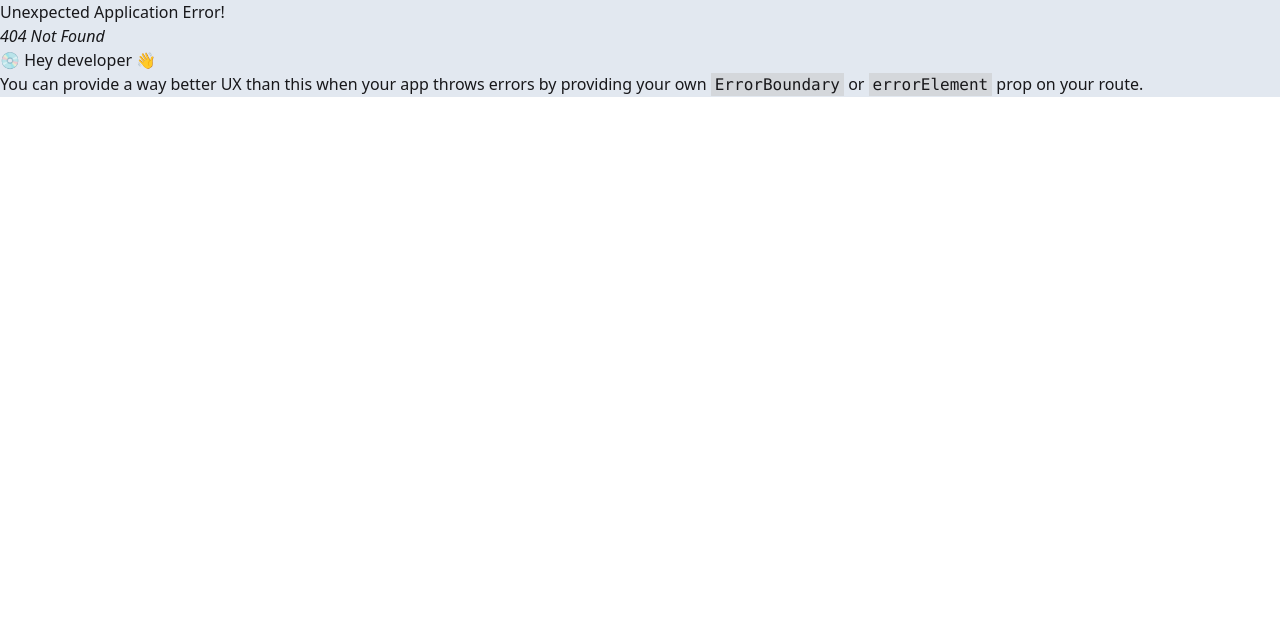
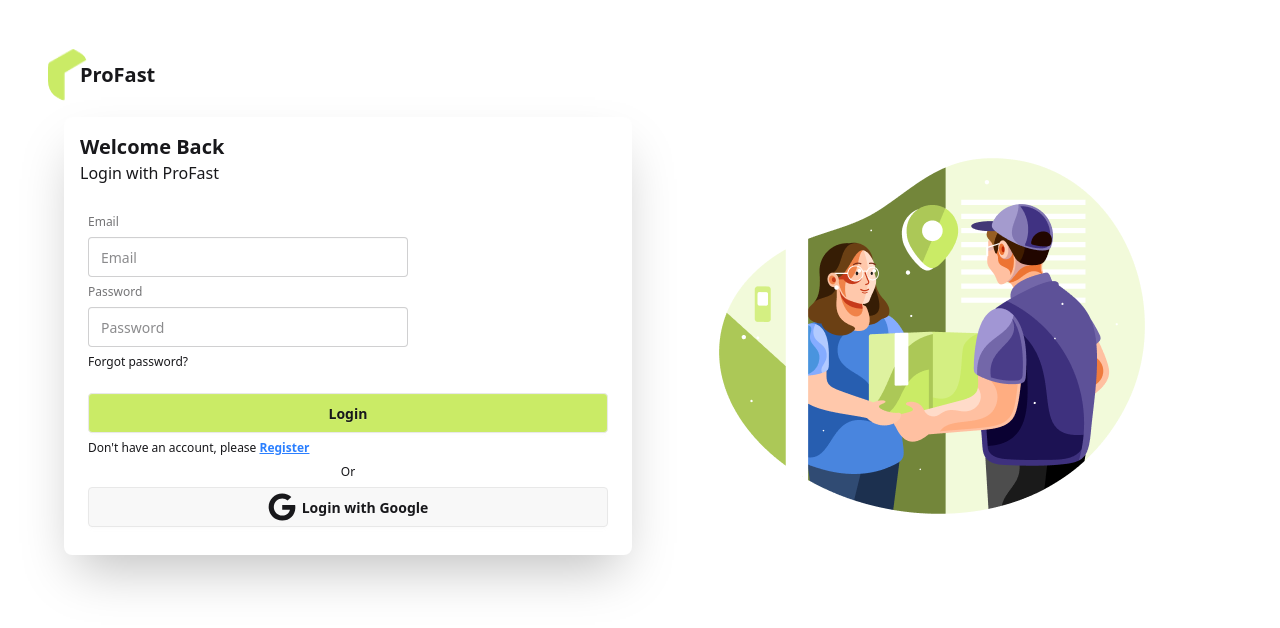
Before and after one commit to Mustakahmmed-dev/profast-client, a React (Vite) app: page /login in a window 1280 px wide. Before the commit this address had no page. Shown: the top 628 px of the page. Built offline with nearby package versions, Linux system fonts and the light colour scheme.

Commit message:
Added login page

```diff
--- a/src/components/Navbar.jsx
+++ b/src/components/Navbar.jsx
@@ -34,8 +34,8 @@ const Navbar = () => {
                 </ul>
             </div>
             <div className="navbar-end gap-3">
-               <Link className="btn ">Sign In</Link>
-               <Link className="btn bg-[#CAEB66]">Be a Rider</Link>
+               <Link to="/login" className="btn ">Sign In</Link>
+               <Link to="/be-a-rider" className="btn bg-[#CAEB66]">Be a Rider</Link>
             </div>
         </div>
     )
--- /dev/null
+++ b/src/components/ProfastLogo.jsx
@@ -0,0 +1,11 @@
+import profastLogo from '../assets/logo.png'
+const ProfastLogo = () => {
+    return (
+        <div className="flex items-center">
+            <img className="w-[40px] rounded-full" src={profastLogo} alt="" />
+            <h2 className="text-xl font-bold -ml-2">ProFast</h2>
+        </div>
+    )
+}
+
+export default ProfastLogo;
--- /dev/null
+++ b/src/layouts/AuthLayout.jsx
@@ -0,0 +1,27 @@
+import { Outlet } from "react-router";
+import ProfastLogo from "../components/ProfastLogo";
+import authImg from '../assets/authImage.png'
+const AuthLayout = () => {
+    return (
+        <div className="p-5 md:p-12 bg-base-100">
+            <div>
+                <ProfastLogo />
+            </div>
+
+            <div className="hero-content flex-col lg:flex-row-reverse">
+                <div className="flex-1">
+                    <img src={authImg} alt="Login in auth image"
+                    className="w-full rounded-lg "
+                />
+                </div>
+                <div className="flex-1">
+                    <Outlet />
+                </div>
+            </div>
+
+        </div>
+
+    )
+}
+
+export default AuthLayout;
--- /dev/null
+++ b/src/pages/Home/Login.jsx
@@ -0,0 +1,29 @@
+import { FaGoogle } from "react-icons/fa";
+import { Link } from "react-router";
+
+const Login = () => {
+    return (
+        <div className="card w-full bg-base-100 shadow-2xl">
+            <div className="px-4 pt-4">
+                <h1 className="text-xl font-bold">Welcome Back </h1>
+                <p> Login with ProFast </p>
+            </div>
+
+            <div className="card-body">
+                <fieldset className="fieldset">
+                    <label className="label">Email</label>
+                    <input type="email" className="input" placeholder="Email" />
+                    <label className="label">Password</label>
+                    <input type="password" className="input" placeholder="Password" />
+                    <div><a className="link link-hover">Forgot password?</a></div>
+                    <button className="btn mt-4 bg-[#CAEB66]">Login</button>
+                    <p>Don't have an account, please <Link to="/register" className="text-blue-500 font-bold underline"> Register </Link> </p>
+                    <p className="text-center">Or</p>
+                    <button className="btn "> <FaGoogle size={28}/> Login with Google</button>
+                </fieldset>
+            </div>
+        </div>
+    )
+}
+
+export default Login;
--- a/src/routes/Router.jsx
+++ b/src/routes/Router.jsx
@@ -1,21 +1,29 @@
 import { createBrowserRouter } from "react-router";
 import MainLayout from "../layouts/MainLayout";
 import Home from "../pages/Home/Home";
+import AuthLayout from "../layouts/AuthLayout";
+import Login from "../pages/Home/Login";
 
 export const Router = createBrowserRouter([
     {
         path: "/",
-        element: <MainLayout />,
+        Component: MainLayout,
         children: [
             {
                 index: true,
-                element: <Home />
-            },
-            {
-                path: "about",
-                element: <div>About it's </div>
+                Component: Home
             }
         ]
     },
+    {
+        path: "/",
+        Component: AuthLayout,
+        children: [
+            {
+                path: "login",
+                Component: Login
+            }
+        ]
+    }
 
 ])
```
